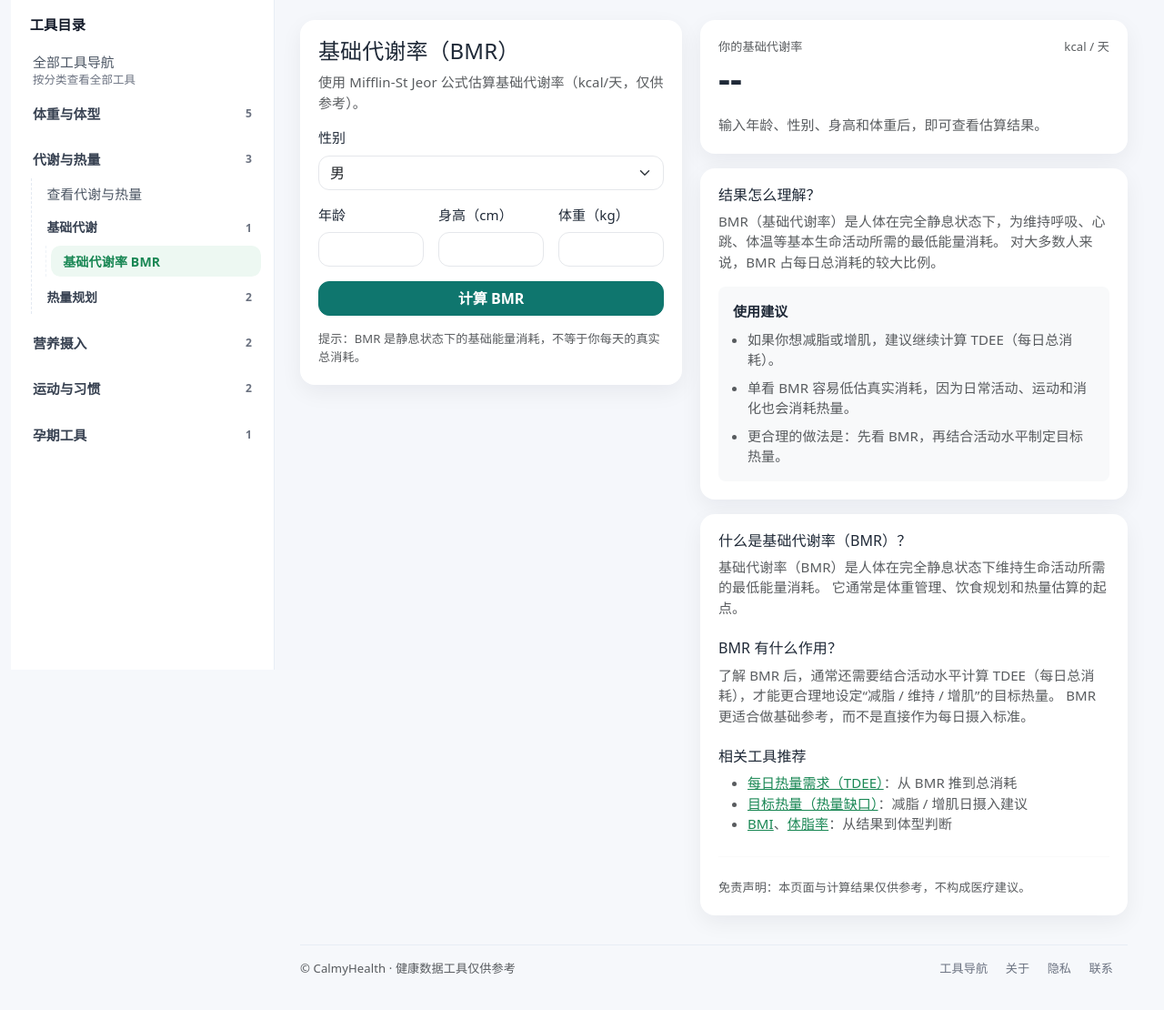
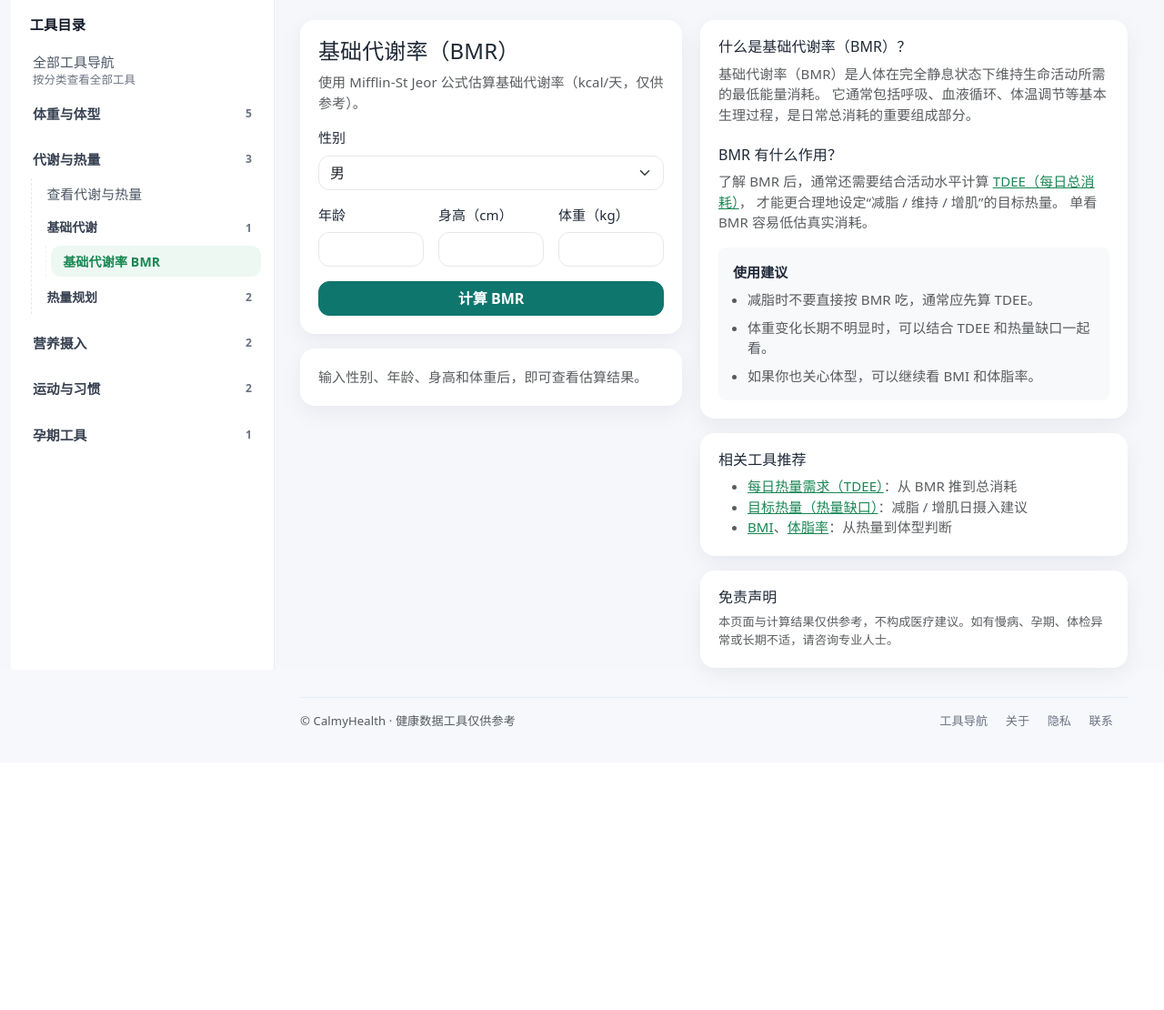
Before and after one commit to zhengxr566/health-tools-2026, a Flask app: page /bmr in a window 1280 px wide. Shown: the part 64-1174 px from the top of the page at 91% size. After the commit the page ends 864 px from the top, so only its background shows below. Run offline with Flask 3, Linux system fonts and the light colour scheme.

Commit message:
upadte layout

```diff
--- a/templates/bmr.html
+++ b/templates/bmr.html
@@ -2,7 +2,7 @@
 {% block content %}
 
 <div class="tool-layout">
-  <!-- 左侧：表单 -->
+  <!-- 左侧：计算器 + 结果 -->
   <div class="tool-col tool-col-form">
     <div class="tool-card">
       <h1 class="h4 mb-2">基础代谢率（BMR）</h1>
@@ -42,81 +42,77 @@
       {% if error %}
         <div class="alert alert-warning mt-3 mb-0">{{ error }}</div>
       {% endif %}
+    </div>
 
-      <div class="mt-3 small text-muted">
-        提示：BMR 是静息状态下的基础能量消耗，不等于你每天的真实总消耗。
+    {% if bmr is not none %}
+    <div class="tool-card">
+      <div class="text-muted small">你的基础代谢率</div>
+      <div class="display-5 fw-semibold mb-2">{{ bmr }} kcal / 天</div>
+
+      <div class="alert alert-info mb-3">
+        你的 BMR 约为：<b>{{ bmr }} kcal/天</b>
+      </div>
+
+      <div class="small text-muted">
+        这表示在完全静息状态下，你每天大约会消耗 <b>{{ bmr }} kcal</b>
+        来维持呼吸、心跳、体温等基本生命活动。
+      </div>
+
+      <hr class="my-3">
+
+      <div class="small text-muted">
+        注意：BMR 不等于每日总消耗。实际消耗通常更高，因为还包括活动、运动和食物消化。
       </div>
     </div>
+    {% else %}
+    <div class="tool-card">
+      <div class="text-muted">
+        输入性别、年龄、身高和体重后，即可查看估算结果。
+      </div>
+    </div>
+    {% endif %}
   </div>
 
-  <!-- 右侧：结果 + 说明 -->
+  <!-- 右侧：解释 -->
   <div class="tool-col tool-col-result">
     <div class="tool-card">
-      <div class="d-flex justify-content-between align-items-start flex-wrap gap-2 mb-3">
-        <div>
-          <div class="text-muted small">你的基础代谢率</div>
-          <div class="display-6 fw-semibold mb-0">
-            {% if bmr is not none %}
-              {{ bmr }}
-            {% else %}
-              --
-            {% endif %}
-          </div>
-        </div>
-        <div class="text-muted small">kcal / 天</div>
-      </div>
-
-      {% if bmr is not none %}
-        <div class="alert alert-info mb-0">
-          你的 BMR 约为：<b>{{ bmr }} kcal/天</b>
-        </div>
-      {% else %}
-        <div class="text-muted">
-          输入年龄、性别、身高和体重后，即可查看估算结果。
-        </div>
-      {% endif %}
-    </div>
-
-    <div class="tool-card">
-      <h2 class="h6 mb-2">结果怎么理解？</h2>
-      <p class="text-muted mb-3">
-        BMR（基础代谢率）是人体在完全静息状态下，为维持呼吸、心跳、体温等基本生命活动所需的最低能量消耗。
-        对大多数人来说，BMR 占每日总消耗的较大比例。
+      <h2 class="h6">什么是基础代谢率（BMR）？</h2>
+      <p class="text-muted">
+        基础代谢率（BMR）是人体在完全静息状态下维持生命活动所需的最低能量消耗。
+        它通常包括呼吸、血液循环、体温调节等基本生理过程，是日常总消耗的重要组成部分。
       </p>
 
-      <div class="bg-light rounded-3 p-3">
+      <h2 class="h6 mt-4">BMR 有什么作用？</h2>
+      <p class="text-muted">
+        了解 BMR 后，通常还需要结合活动水平计算
+        <a href="/calorie">TDEE（每日总消耗）</a>，
+        才能更合理地设定“减脂 / 维持 / 增肌”的目标热量。
+        单看 BMR 容易低估真实消耗。
+      </p>
+
+      <div class="bg-light rounded-3 p-3 mt-3">
         <div class="fw-semibold mb-2">使用建议</div>
         <ul class="text-muted mb-0 ps-3">
-          <li class="mb-2">如果你想减脂或增肌，建议继续计算 TDEE（每日总消耗）。</li>
-          <li class="mb-2">单看 BMR 容易低估真实消耗，因为日常活动、运动和消化也会消耗热量。</li>
-          <li class="mb-0">更合理的做法是：先看 BMR，再结合活动水平制定目标热量。</li>
+          <li class="mb-2">减脂时不要直接按 BMR 吃，通常应先算 TDEE。</li>
+          <li class="mb-2">体重变化长期不明显时，可以结合 TDEE 和热量缺口一起看。</li>
+          <li class="mb-0">如果你也关心体型，可以继续看 BMI 和体脂率。</li>
         </ul>
       </div>
     </div>
 
     <div class="tool-card">
-      <h2 class="h6">什么是基础代谢率（BMR）？</h2>
-      <p class="text-muted">
-        基础代谢率（BMR）是人体在完全静息状态下维持生命活动所需的最低能量消耗。
-        它通常是体重管理、饮食规划和热量估算的起点。
-      </p>
-
-      <h2 class="h6 mt-4">BMR 有什么作用？</h2>
-      <p class="text-muted">
-        了解 BMR 后，通常还需要结合活动水平计算 TDEE（每日总消耗），才能更合理地设定“减脂 / 维持 / 增肌”的目标热量。
-        BMR 更适合做基础参考，而不是直接作为每日摄入标准。
-      </p>
-
-      <h2 class="h6 mt-4">相关工具推荐</h2>
+      <h2 class="h6 mt-0">相关工具推荐</h2>
       <ul class="text-muted mb-0">
         <li><a href="/calorie">每日热量需求（TDEE）</a>：从 BMR 推到总消耗</li>
         <li><a href="/deficit">目标热量（热量缺口）</a>：减脂 / 增肌日摄入建议</li>
-        <li><a href="/bmi">BMI</a>、<a href="/bodyfat">体脂率</a>：从结果到体型判断</li>
+        <li><a href="/bmi">BMI</a>、<a href="/bodyfat">体脂率</a>：从热量到体型判断</li>
       </ul>
+    </div>
 
-      <hr class="my-4">
+    <div class="tool-card">
+      <h2 class="h6 mt-0">免责声明</h2>
       <p class="small text-muted mb-0">
-        免责声明：本页面与计算结果仅供参考，不构成医疗建议。
+        本页面与计算结果仅供参考，不构成医疗建议。如有慢病、孕期、体检异常或长期不适，请咨询专业人士。
       </p>
     </div>
   </div>
```
